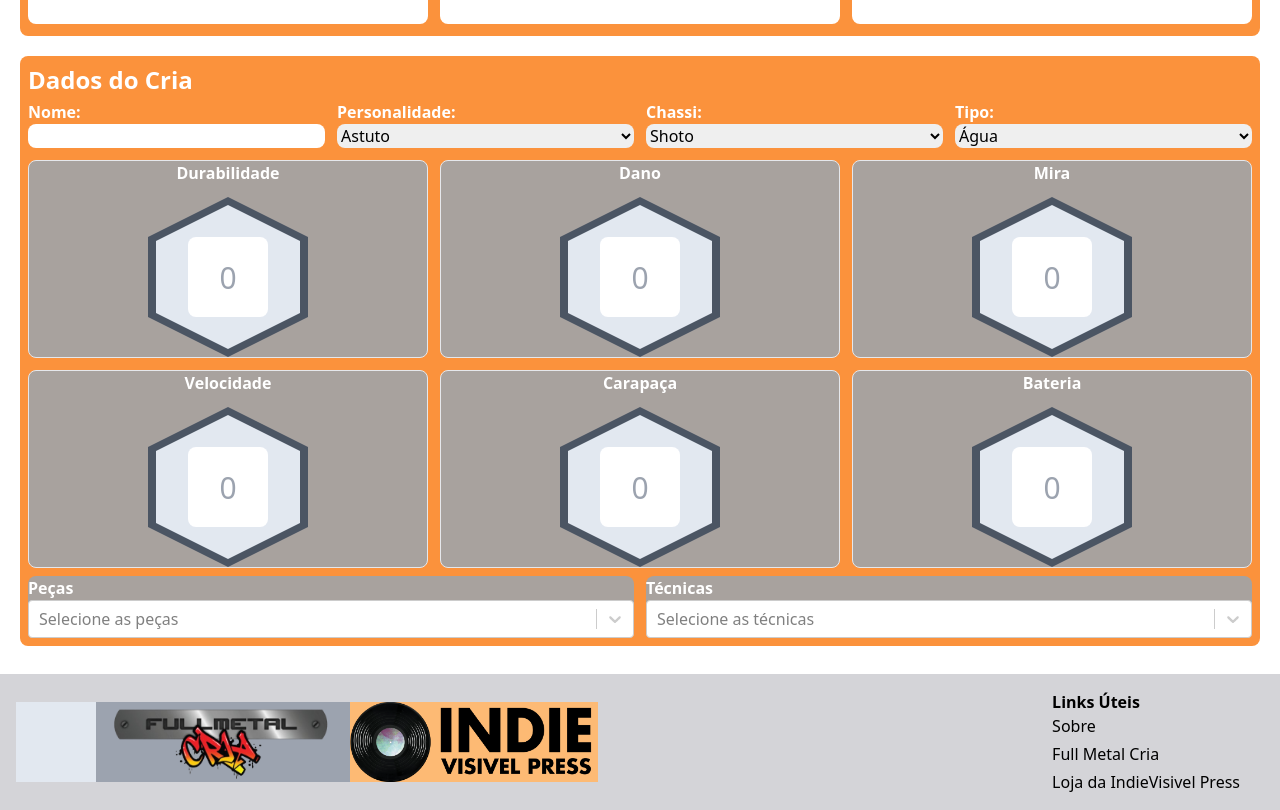
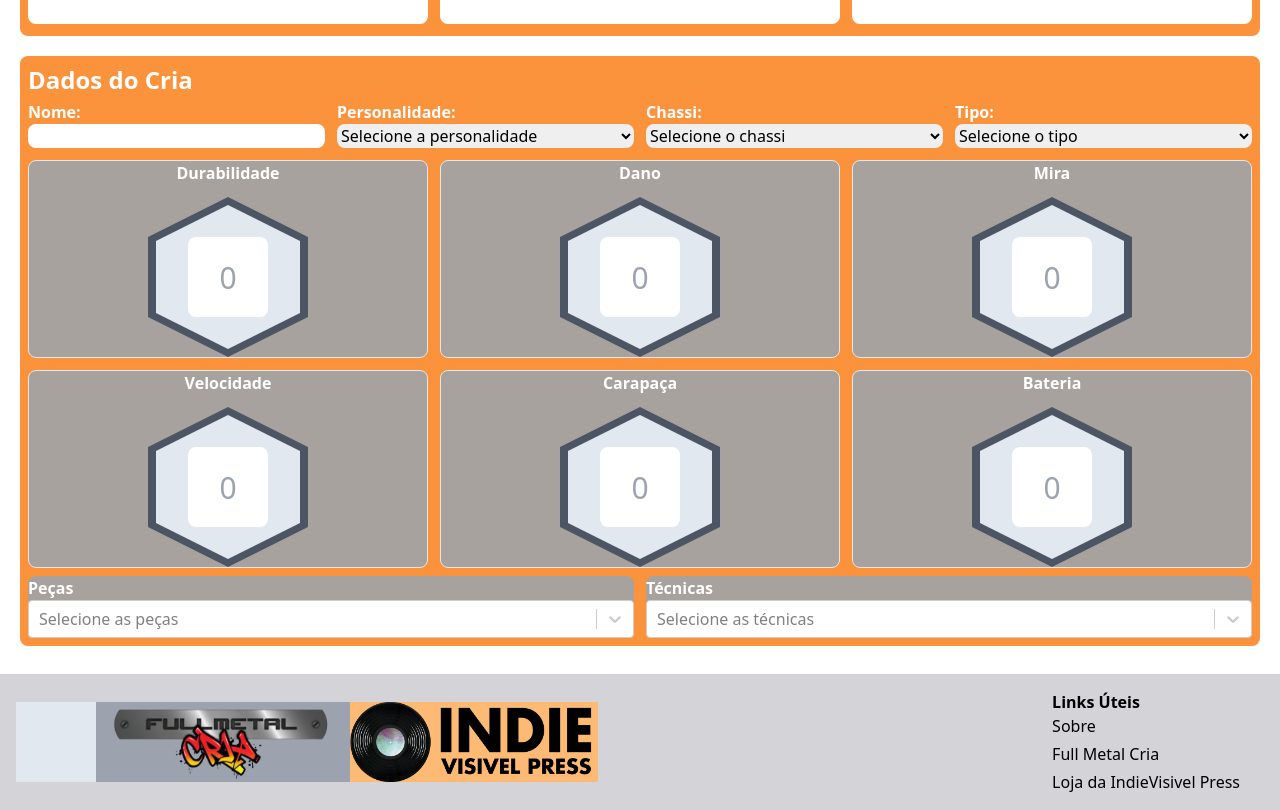
Before and after one commit to yagormoraes/fullmetalcria-rpg-sheet, a Next.js app: page / in a window 1280 px wide. Shown: the part 1100-1910 px from the top of the page. Built offline with nearby package versions, Linux system fonts and the light colour scheme.

Commit message:
refactor: adjust to have a placeholder on selectbox

```diff
--- a/src/app/page.tsx
+++ b/src/app/page.tsx
@@ -32,10 +32,6 @@ export default function Home() {
     setChildren(children);
   };
 
-  useEffect(() => {
-    console.log("children", children);
-  }, [children]);
-
   return (
     <div className={darkMode ? "dark" : ""}>
       <Header onToggleDarkMode={toggleDarkMode} />
@@ -49,9 +45,9 @@ export default function Home() {
           <span className="text-white text-2xl font-bold">Dados do Cria</span>
           <div className="grid grid-cols-4 gap-3">
             <InputBox label="Nome:" linkedFor="robot-name" height="h-6" />
-            <SelectBox label="Personalidade:" data={personalities} linkedFor="robot-personality" />
-            <SelectBox label="Chassi:" data={classes} linkedFor="robot-class" />
-            <SelectBox label="Tipo:" data={types} linkedFor="robot-type" />
+            <SelectBox label="Personalidade:" data={personalities} placeholder="Selecione a personalidade" linkedFor="robot-personality" />
+            <SelectBox label="Chassi:" data={classes} placeholder="Selecione o chassi" linkedFor="robot-class" />
+            <SelectBox label="Tipo:" data={types} placeholder="Selecione o tipo" linkedFor="robot-type" />
           </div>
           <div className="h-2" />
           <div className="grid grid-cols-3 gap-3">
--- a/src/components/select-box/index.tsx
+++ b/src/components/select-box/index.tsx
@@ -3,14 +3,16 @@ type SelectPropsProps = {
     label: string;
     value?: string;
     linkedFor?: string;
-    data: any[]
+    data: any[],
+    placeholder?: string
 };
 
-export default function SelectBox({ label, linkedFor, data }: SelectPropsProps) {
+export default function SelectBox({ label, linkedFor, data, placeholder }: SelectPropsProps) {
     return (
         <div className="flex flex-col py-1">
             <label className="text-white font-semibold" htmlFor={linkedFor}>{label}</label>
             <select className="rounded-lg" name={linkedFor} id={linkedFor}>
+                <option value="" disabled selected>{placeholder}</option>
                 {data.map((viewData) => {
                     return (
                         <option value={viewData.toLowerCase().normalize("NFD").replace(/[\u0300-\u036f]/g, "")}>{viewData}</option>
```
